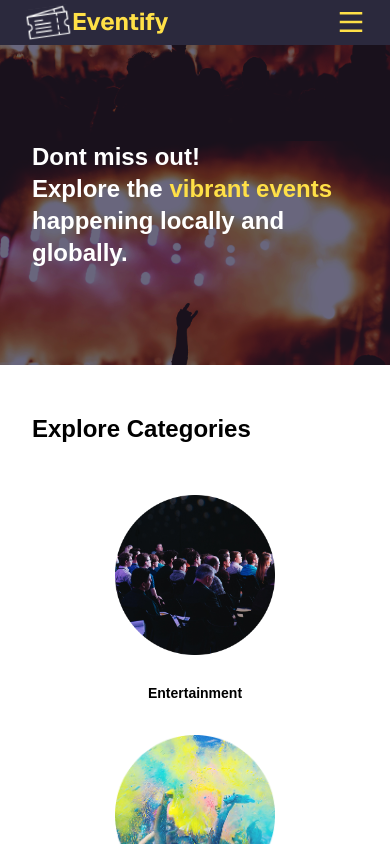
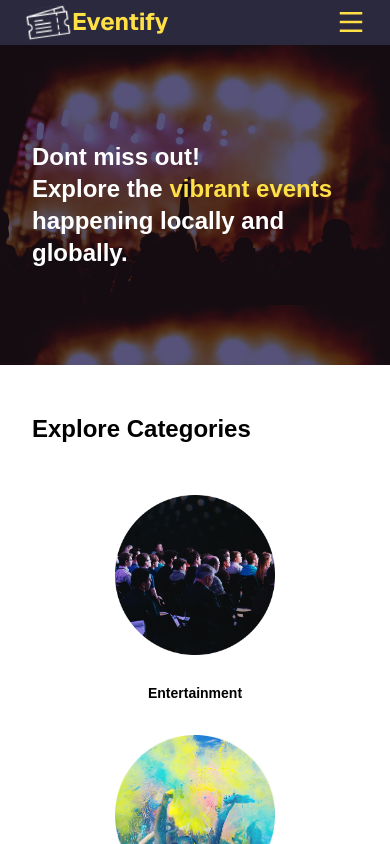
Before and after one commit to Abdulmujib007/eventify, a Next.js app: page / in a window 390 px wide. Built offline with nearby package versions, Linux system fonts and the light colour scheme.

Commit message:
fix: navbar dropdown fix

```diff
--- a/src/app/globals.css
+++ b/src/app/globals.css
@@ -86,6 +86,13 @@ body {
   background-size: cover;
   background-blend-mode: soft-light;
 }
+@media (width <= 40rem) {
+  .heroBackground {
+    background-position: center 0rem;
+    background-size: contain;
+    background-blend-mode: overlay;
+  }
+}
 .cancel-img {
   display: none;
 }
@@ -95,7 +102,6 @@ body {
 .detailShadow:hover {
   box-shadow: 0 4px 4px 0 rgba(0, 0, 0, 0.25);
   border-radius: 10px;
-
 }
 .getStarted {
   background-image: url("/Personalized\ Recommendations.png");
--- a/src/app/page.tsx
+++ b/src/app/page.tsx
@@ -58,10 +58,10 @@ function HomePage() {
         </div>
       </section>
       <section className="mx-[2rem] 2xl:mx-[8rem] 2xl:mb-[9.3rem] mb-[4rem]">
-        <header className="font-bold text-2xl xl:text-4xl">
+        <header className="font-bold text-2xl xl:text-4xl mb-[3rem] md:mb-0 ">
           Popular Events in Mumbai
         </header>
-        <div className="mt-[2rem] mb-10 2xl:mb-16 flex gap-2.5 md:gap-5">
+        <div className="mt-[2rem] mb-10 2xl:mb-16  gap-2.5 md:gap-5 md:flex hidden">
           <CategorySelect
             onClick={() => handleFilterButtonClick("All", 1)}
             background="white"
@@ -193,7 +193,7 @@ function HomePage() {
             placeholder="Enter your e-mail address"
             className="outline-none py-2.5 sm:py-5  pl-5   sm:pl-7  sm:w-[28rem] rounded-l-xl bg-white border-tifyPurple border-[1px] pr-2 truncate text-[0.8rem]  sm:text-[1rem] "
           />
-          <button className="text-[#FFE047]  bg-tifyPurple cursor-pointer hover:bg-[#413F53] py-2.5 sm:py-5 px-6 sm:px-8 font-bold  text-xl sm:text-2xl rounded-r-xl w-fit">
+          <button className="text-[#FFE047]  bg-tifyPurple cursor-pointer hover:bg-[#413F53] py-2.5 sm:py-5 px-6 sm:px-8 font-bold  text-[1rem] sm:text-2xl rounded-r-xl w-fit">
             Subscribe
           </button>
         </div>
--- a/src/components/atom/NavLink.tsx
+++ b/src/components/atom/NavLink.tsx
@@ -23,7 +23,7 @@ function NavLink() {
             pathname === "/events"
               ? "border-b-[3px] border-b-tifyYellow font-semibold "
               : ""
-          } tablet:pb-4 font-medium text-lg hover:border-b-[3px] border-b-tifyYellow w-fi transition-all duration-100 ease-out `}
+          } tablet:pb-4 font-medium text-lg hover:border-b-[3px] border-b-tifyYellow w-fit transition-all duration-100 ease-out `}
         >
           Events
         </p>
--- a/src/components/molecule/Hero.tsx
+++ b/src/components/molecule/Hero.tsx
@@ -88,7 +88,6 @@ function Hero() {
               />
             )}
           </div>
-          {/* {location && ( */}
           <div
             className={` ${
               location ? "block" : "hidden"
--- a/src/components/molecule/Navbar.tsx
+++ b/src/components/molecule/Navbar.tsx
@@ -23,11 +23,11 @@ function Navbar() {
   };
   return (
     <nav
-      className={`w-full px-[1.5rem] xl:px-[5.56rem]  flex-col tablet:justify-between justify-end tablet:items-end items-start   bg-tifyPurple  text-[#fff] ${
+      className={`w-full flex-col tablet:justify-between justify-end tablet:items-end items-start     text-white z-50  ${
         pathname === "/login" || pathname === "/signup" ? "hidden" : "flex"
       }  `}
     >
-      <div className="flex w-full tablet:items-end items-center  justify-between ">
+      <div className="flex w-full tablet:items-end items-center  justify-between  px-[1.5rem] xl:px-[5.56rem] z-50 bg-tifyPurple ">
         <Link href={"/"} className="flex h-full items-center">
           <Image
             src={"/ticket.svg"}
@@ -235,9 +235,13 @@ function Navbar() {
           )}
         </section>
       </div>
-      <div className="flex gap-5 tablet:hidden ">
-        {isMenuOpen && (
-          <section className="w-full flex flex-col gap-[1rem] justify-center ml-2 mb-[1rem] ">
+      <div className="block tablet:hidden relative w-full ">
+        {/* {isMenuOpen && ( */}
+        <section
+          className={`w-full flex flex-col gap-[1rem] justify-center pl-[3rem] pb-[1.5rem] bg-tifyPurple absolute ${
+            isMenuOpen ? "top-[0]" : "top-[-30rem]"
+          } transition-all duration-[0.8s] ease-out   `}
+        >
           <NavLink />
           {!isLoggedIn && (
             <>
@@ -348,7 +352,7 @@ function Navbar() {
             </>
           )}
         </section>
-        )}
+        {/* )} */}
       </div>
     </nav>
   );
```
Lines whose indentation alone changed are shown as unchanged.
